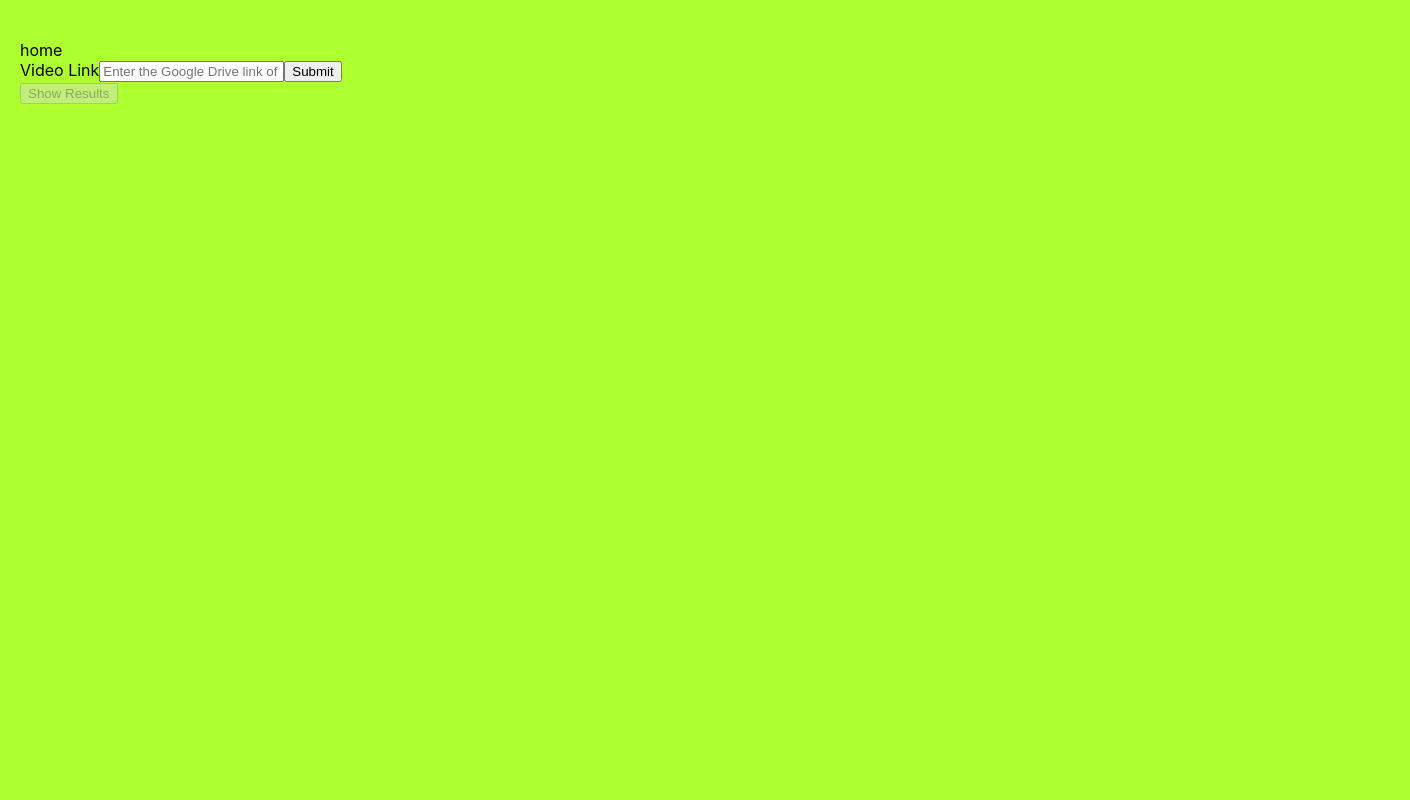
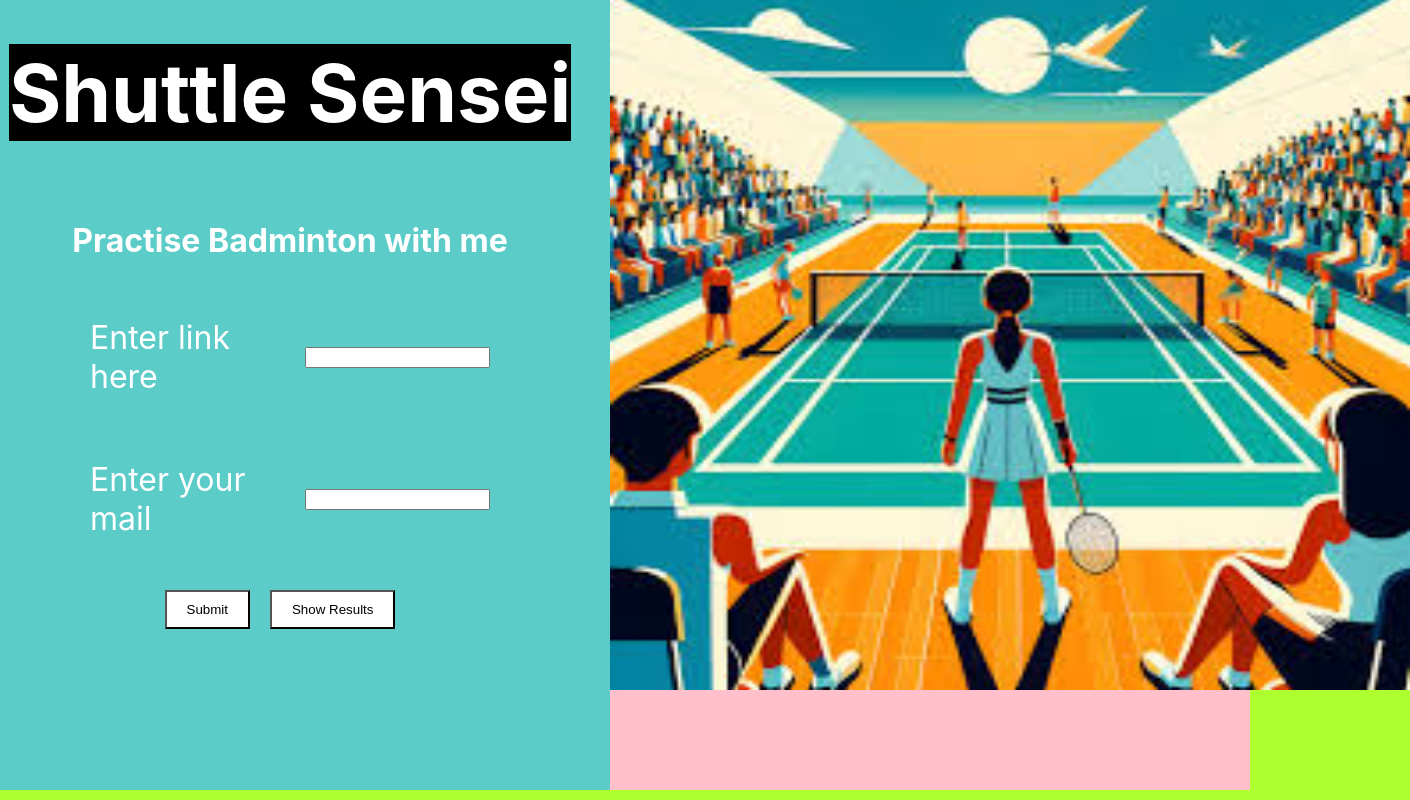
Before and after one commit to Team-Phoenix-Force/ShuttleSensei, a React (Create React App) app in the folder frontend/: page / in a window 1280 px wide. Shown: the top 800 px of the page, 1410 px wide, since content can reach past the window. Built offline with nearby package versions, Linux system fonts and the light colour scheme.

Commit message:
Added the home page

```diff
--- a/frontend/src/pages/home.jsx
+++ b/frontend/src/pages/home.jsx
@@ -1,14 +1,16 @@
-import React from 'react'
-import { useState } from 'react';
-import { useNavigate } from 'react-router-dom';
-import axios from 'axios';
+import React from "react";
+import { useState } from "react";
+import { useNavigate } from "react-router-dom";
+import axios from "axios";
+import "./styles.css";
+import a  from "../images/download (1).jpeg"
 
 const Home = () => {
   const API_URL = "https://d9be-34-126-100-141.ngrok-free.app";
   const navigate = useNavigate();
 
   const [acknowledged, setAcknowledged] = useState(false);
-  const [videoLink , setVideoLink] = useState("");
+  const [videoLink, setVideoLink] = useState("");
 
   const handleChange = (e) => {
     setVideoLink(e.target.value);
@@ -17,13 +19,17 @@ const Home = () => {
   const handleSubmit = async (e) => {
     try {
       e.preventDefault();
-      const response = await axios.post(`${API_URL}/post`, {
+      const response = await axios.post(
+        `${API_URL}/post`,
+        {
           videoLink: videoLink,
         },
         {
           headers: {
-          "ngrok-skip-browser-warning": 'true'
-      }});
+            "ngrok-skip-browser-warning": "true",
+          },
+        }
+      );
       console.log(response);
       setTimeout(() => setAcknowledged(true), 10000);
     } catch (error) {
@@ -33,30 +39,46 @@ const Home = () => {
 
   return (
     <>
+      <div className="main">
+   <div className="main-1">
+<h1 className="h1_1">Shuttle Sensei</h1>
+<h2 className="p">Practise Badminton with me</h2>
+<div className="div">
+<p className="p">Enter link here</p>
+<input></input>
+</div>
+<div className="div">
+<p className="p">Enter your mail</p>
+<input></input>
+</div>
+<br></br>
+<div>
+<button className="button">Submit</button>
+<button className="button">Show Results</button>
+</div>
+   </div>
+   <div className="main-2">
+   <img src={a} height={700} width={800} alt='player1' />
+   </div>
+      </div>
+
       <div>home</div>
       <form>
         <label>Video Link</label>
         <input
-        type='text'
+          type="text"
           value={videoLink}
           onChange={handleChange}
-        placeholder='Enter the Google Drive link of the video'
+          placeholder="Enter the Google Drive link of the video"
         />
-      <input
-        type='submit'
-        onClick={handleSubmit}
-      />
+        <input type="submit" onClick={handleSubmit} />
       </form>
 
-    <button
-      onClick={() => navigate("/compare")}
-      disabled={!acknowledged}
-    >
+      <button onClick={() => navigate("/compare")} disabled={!acknowledged}>
         Show Results
       </button>
+    </>
+  );
+};
 
-    </>
-  )
-}
-
-export default Home
+export default Home;
--- /dev/null
+++ b/frontend/src/pages/styles.css
@@ -0,0 +1,52 @@
+.main{
+  height: 100vh;
+  width: 100vw;
+  display: flex;
+  padding: 0 0 !important;
+
+    transform:translate(-50px,-50px);
+
+
+}
+.main-2{
+    height: 100%;
+    width:100%;
+}
+.main-1{
+    display: flex;
+    flex-direction: column;
+    align-items: center;
+    background-color:#5cccc9;
+    width: 50%;
+    height: 100%;
+}
+.div{
+
+    display: flex;
+    width: 400px;
+    justify-content: space-around;
+    align-items: center;
+}
+.button{
+font: 1.2rem;
+background-color: white;
+color: black;
+padding:10px 20px;
+margin-right: 20px;
+
+}
+.p{
+    color: white;
+    font-size: 2rem;
+}
+.h1_1{
+    background-color: black;
+    color: white;
+    font-weight: bold;
+    font-size: 5rem;
+}
+.main-2{
+    background-color: pink;
+    width: 50%;
+    height: 100%;
+}
```
Also changed, not shown: frontend/src/images/download (1).jpeg (added). Lines whose indentation alone changed are shown as unchanged.
